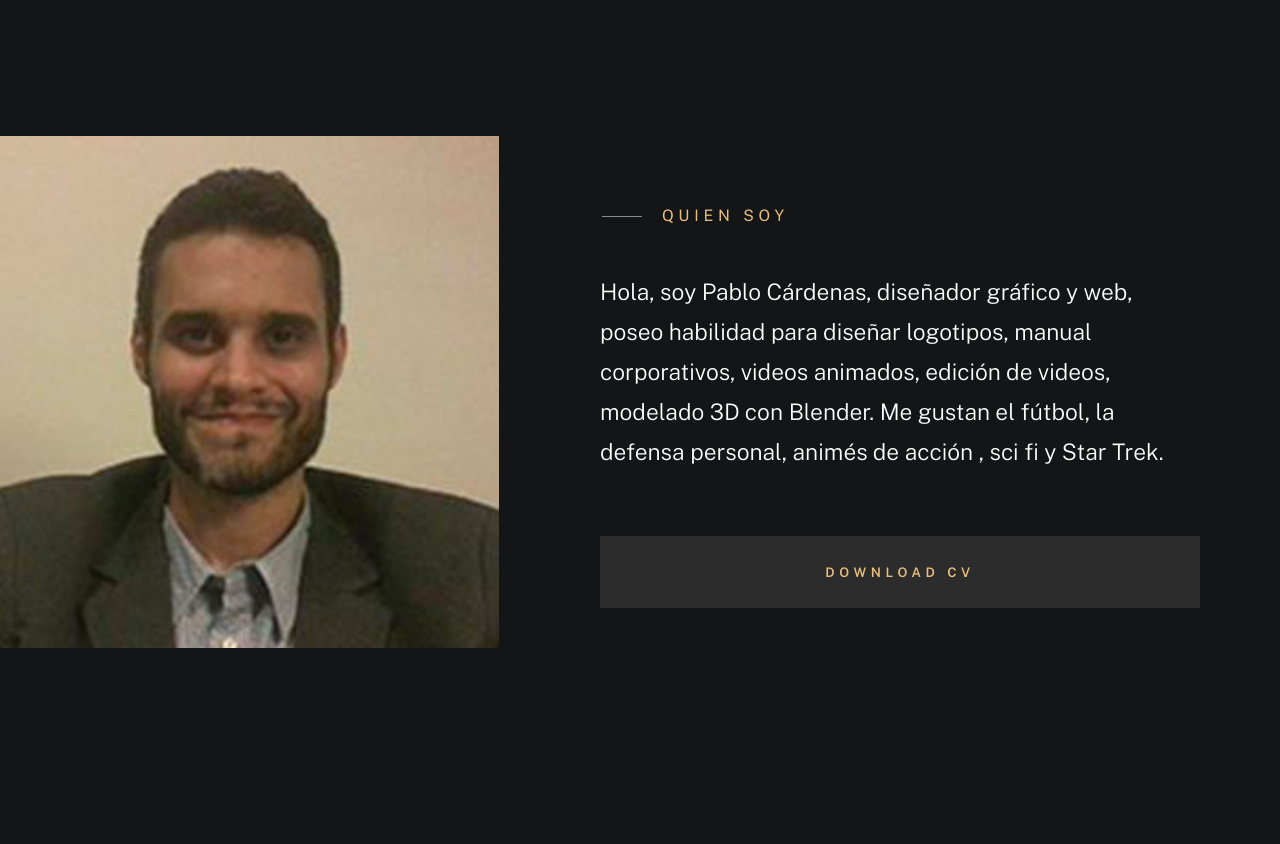
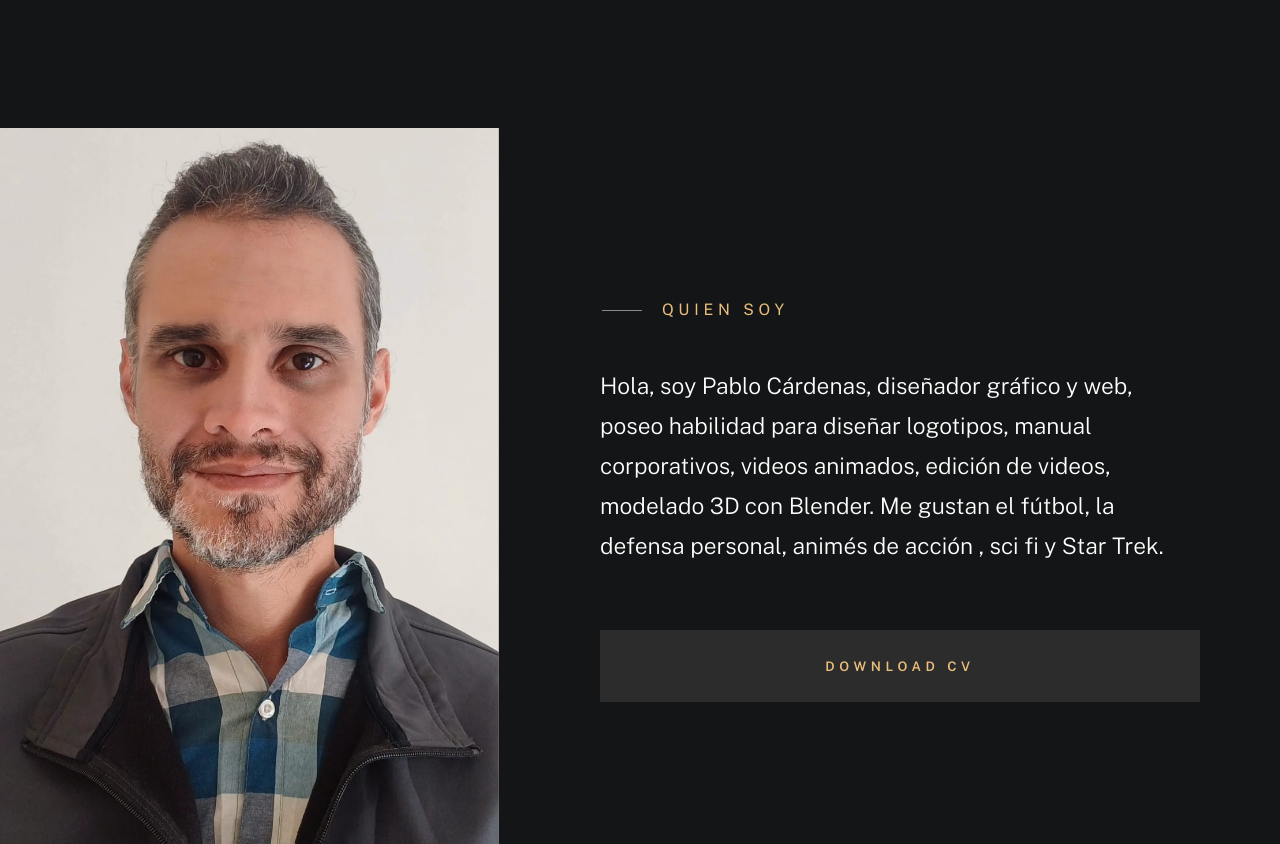
Before and after one commit to PabloJCP/pablojcp.github.io, a plain HTML site: page index.html in a window 1280 px wide. Shown: the part 1000-1844 px from the top of the page. Drawn offline with nearby package versions, Linux system fonts and the light colour scheme; a web font is replaced by a local one.

Commit message:
index.html

```diff
--- a/index.html
+++ b/index.html
@@ -124,7 +124,7 @@
 
                     <div class="column lg-6 md-12 about-info__pic-block">
                         <img src="images/about/fotoperfil.png" width="78%"
-                             srcset="images/about/fotoperfil.png 1x, images/about/fotoperfil.png 2x" alt="" class="about-info__pic" data-animate-el>
+                             srcset="images/about/fotoperfil.jpeg 1x, images/about/fotoperfil.jpeg 2x" alt="" class="about-info__pic" data-animate-el>
                     </div>
 
                     <div class="column lg-6 md-12">
```
